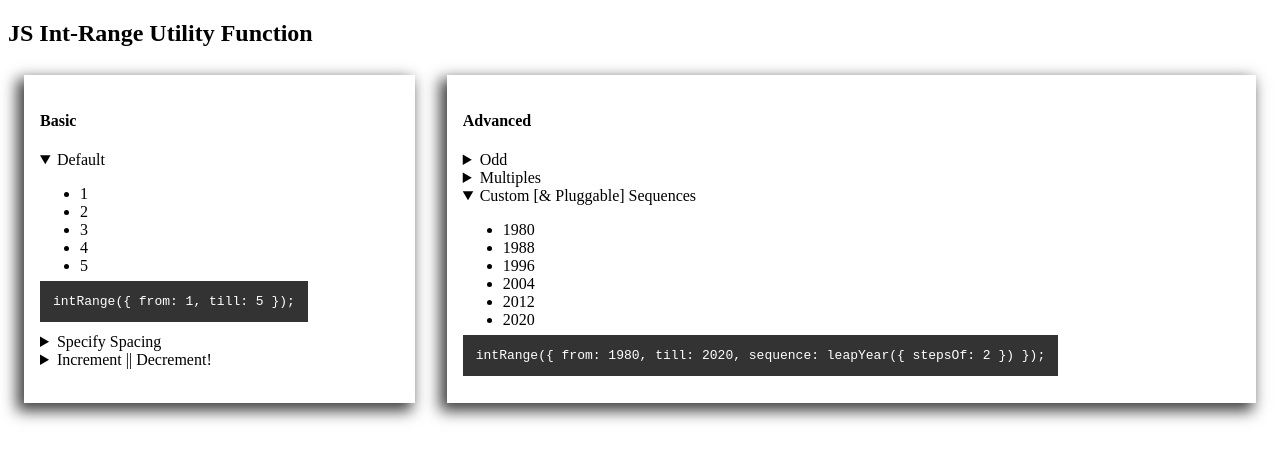
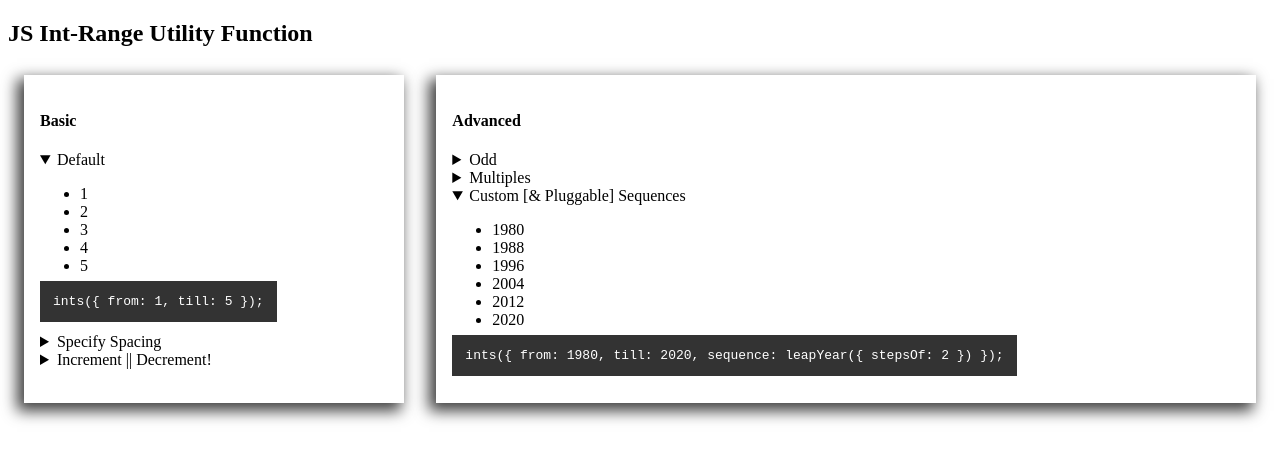
Before and after one commit to chalu/int-range, a website built with Parcel: page examples/index.html in a window 1280 px wide. Built offline with nearby package versions, Linux system fonts and the light colour scheme.

Commit message:
rename main library function to ints

```diff
--- a/examples/index.html
+++ b/examples/index.html
@@ -49,7 +49,7 @@
           <summary>Default</summary>
           <div></div>
           <code>
-            intRange({ from: 1, till: 5 });
+            ints({ from: 1, till: 5 });
           </code>
         </details>
 
@@ -57,7 +57,7 @@
           <summary>Specify Spacing</summary>
           <div></div>
           <code>
-            intRange({ from: 1, till: 15, stepsOf: 3 });
+            ints({ from: 1, till: 15, stepsOf: 3 });
           </code>
         </details>
 
@@ -65,7 +65,7 @@
           <summary>Increment || Decrement!</summary>
           <div></div>
           <code>
-            intRange({ from: 25, till: 1, stepsOf: 5 });
+            ints({ from: 25, till: 1, stepsOf: 5 });
           </code>
         </details>
       </div>
@@ -76,7 +76,7 @@
           <summary>Odd</summary>
           <div></div>
           <code>
-            intRange({ from: 1, till: 20, sequence: odd({ stepsOf: 2 }) });
+            ints({ from: 1, till: 20, sequence: odd({ stepsOf: 2 }) });
           </code>
         </details>
 
@@ -84,7 +84,7 @@
           <summary>Multiples</summary>
           <div></div>
           <code>
-            intRange({ from: 1, till: 35, sequence: multiples({ of: 5, stepsOf:
+            ints({ from: 1, till: 35, sequence: multiples({ of: 5, stepsOf:
             2 }) });
           </code>
         </details>
@@ -93,7 +93,7 @@
           <summary>Custom [& Pluggable] Sequences</summary>
           <div></div>
           <code>
-            intRange({ from: 1980, till: 2020, sequence: leapYear({ stepsOf: 2
+            ints({ from: 1980, till: 2020, sequence: leapYear({ stepsOf: 2
             }) });
           </code>
         </details>
--- a/examples/index.js
+++ b/examples/index.js
@@ -1,14 +1,14 @@
 import { html, render } from "lit-html";
 
-import { intRange, odd, multiples } from "../src/int-range.js";
+import { ints, odd, multiples } from "../src/int-range.js";
 import { leapYear } from "../src/plugins/leap-year.js";
 
-let listTemplate = ints => html`
+let listTemplate = nums => html`
   <ul>
-    ${ints.map(
-      int =>
+    ${nums.map(
+      num =>
         html`
-          <li>${int}</li>
+          <li>${num}</li>
         `
     )}
   </ul>
@@ -18,20 +18,20 @@ const basicSamples = () => {
   let range = [];
   const basicRanges = [];
 
-  range = intRange({
+  range = ints({
     from: 1,
     till: 5
   });
   basicRanges.push(range);
 
-  range = intRange({
+  range = ints({
     from: 1,
     till: 15,
     stepsOf: 3
   });
   basicRanges.push(range);
 
-  range = intRange({
+  range = ints({
     from: 25,
     till: 1,
     stepsOf: 5
@@ -39,8 +39,8 @@ const basicSamples = () => {
   basicRanges.push(range);
 
   let slots = document.querySelectorAll(".sample.basic details div");
-  basicRanges.forEach((ints, index) => {
-    render(listTemplate(ints), slots[index]);
+  basicRanges.forEach((nums, index) => {
+    render(listTemplate(nums), slots[index]);
   });
 };
 
@@ -48,21 +48,21 @@ const advancedSamples = () => {
   let range = [];
   const otherRanges = [];
 
-  range = intRange({
+  range = ints({
     from: 1,
     till: 20,
     sequence: odd({ stepsOf: 2 })
   });
   otherRanges.push(range);
 
-  range = intRange({
+  range = ints({
     from: 1,
     till: 35,
     sequence: multiples({ of: 5, stepsOf: 2 })
   });
   otherRanges.push(range);
 
-  range = intRange({
+  range = ints({
     from: 1980,
     till: 2020,
     sequence: leapYear({ stepsOf: 2 })
@@ -70,8 +70,8 @@ const advancedSamples = () => {
   otherRanges.push(range);
 
   let slots = document.querySelectorAll(".sample.advanced details div");
-  otherRanges.forEach((ints, index) => {
-    render(listTemplate(ints), slots[index]);
+  otherRanges.forEach((nums, index) => {
+    render(listTemplate(nums), slots[index]);
   });
 };
 
--- a/src/int-range.js
+++ b/src/int-range.js
@@ -26,7 +26,7 @@ const getUpdateStrategy = (from, till, stepsOf, sequence) => {
   return strategy;
 };
 
-export const intRange = (options = {}) => {
+export const ints = (options = {}) => {
   const { from = 0, till = 20, stepsOf = 1, sequence } = options;
 
   const range = [];
```
Also changed, not shown: docs/index.html (+1 -1 lines), 2 other files.
